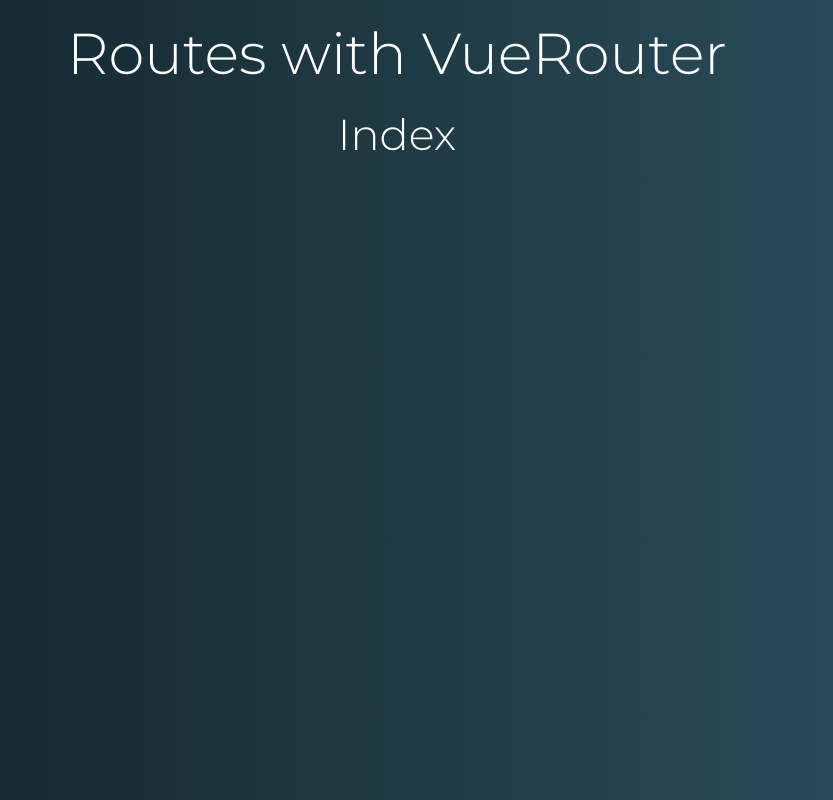
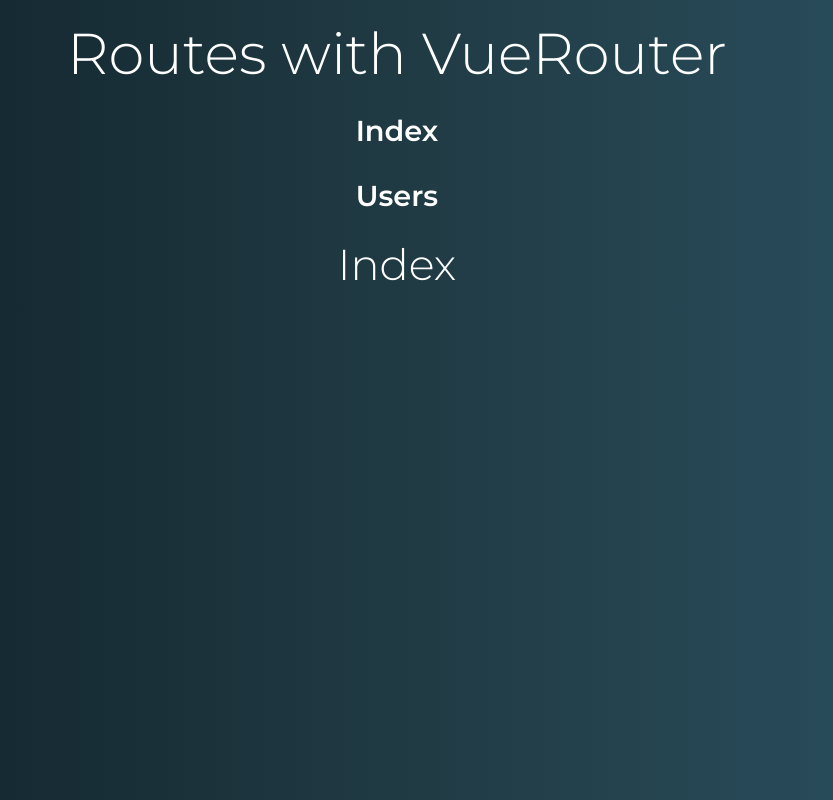
Before and after one commit to pedrosales/VueJS, a Vue app in the folder vue-router/routes-exercises/: page / in a window 1280 px wide. Shown: the whole page, without its empty margins (243-1076 px from the left). Built offline with nearby package versions, Linux system fonts and the light colour scheme.

Commit message:
routes and router link

```diff
--- a/vue-router/routes-exercises/src/App.vue
+++ b/vue-router/routes-exercises/src/App.vue
@@ -1,13 +1,17 @@
 <template>
   <div id="app">
     <h1>Routes with VueRouter</h1>
+    <Menu />
     <router-view />
   </div>
 </template>
 
 <script>
+import Menu from "./components/template/Menu.vue";
+
 export default {
   name: "App",
+  components: { Menu },
 };
 </script>
 
--- /dev/null
+++ b/vue-router/routes-exercises/src/components/template/Menu.vue
@@ -0,0 +1,13 @@
+<template>
+  <nav class="menu">
+    <router-link to="/">Index</router-link>
+    <router-link to="/users">Users</router-link>
+  </nav>
+</template>
+
+<script>
+export default {};
+</script>
+
+<style>
+</style>
--- a/vue-router/routes-exercises/src/router.js
+++ b/vue-router/routes-exercises/src/router.js
@@ -12,7 +12,7 @@ export default new Router({
         path: "/",
         component: Index
     }, {
-        path: "/user",
+        path: "/users",
         component: User
     }]
 });
```
